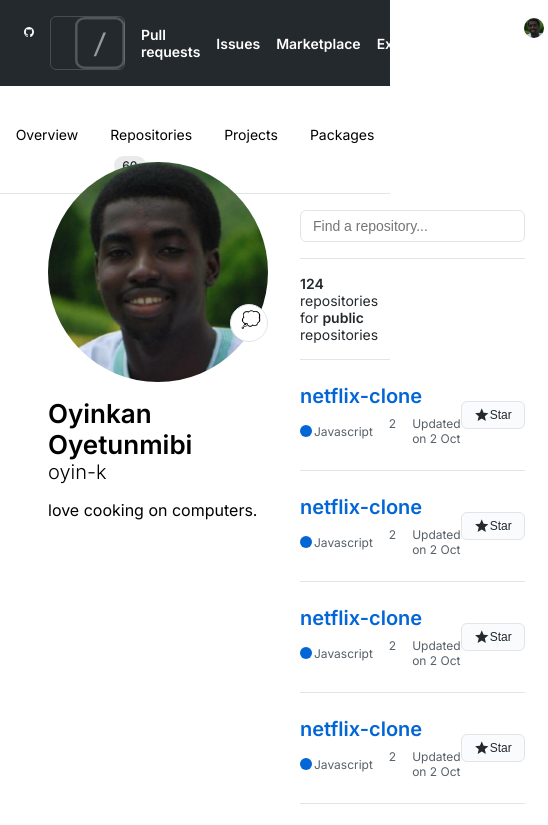
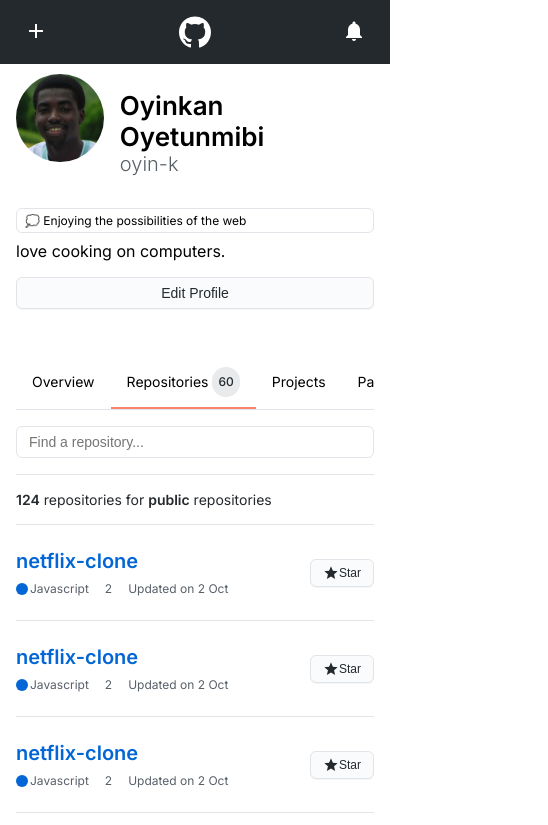
Before and after one commit to oyin-k/coding-challenge-buycoins, a plain HTML site: page index.html in a window 390 px wide. Shown: the top 825 px of the page, 548 px wide, since content can reach past the window. Drawn offline with Linux system fonts and the light colour scheme.

Commit message:
rwd static site done, replace icons next, API int wip

```diff
--- a/index.html
+++ b/index.html
@@ -21,12 +21,22 @@
   </head>
 
   <body>
-    <header>
-      <nav class="nav">
-        <div class="nav--siteNav">
-          <div class="nav--logo">
+    <header class="header">
+      <!-- <nav class="nav"> -->
+      <input
+        type="checkbox"
+        id="header--toggle-checkbox"
+        class="header--toggle-checkbox"
+      />
+      <label for="header--toggle-checkbox" class="header--toggle-label">
+        <div class="header--toggle-inner">
+          <i class="material-icons">add</i>
+        </div>
+      </label>
+      <div class="header--logo">
         <img src="./github-main-logo.svg" alt="logo" />
       </div>
+      <nav class="nav">
         <label class="nav--search-Label">
           <input
             class="nav--search-Label-Input"
@@ -40,13 +50,17 @@
           />
         </label>
 
-          <ul class="nav-links">
-            <li class="nav-link">Pull requests</li>
-            <li class="nav-link">Issues</li>
-            <li class="nav-link">Marketplace</li>
-            <li class="nav-link">Explore</li>
+        <ul class="nav--links">
+          <li class="nav--link">Pull <span class="lg-show">requests</span></li>
+          <li class="nav--link">Issues</li>
+          <li class="nav--link">Marketplace</li>
+          <li class="nav--link">Explore</li>
+          <li class="nav--link show-sm">
+            <img src="./profile.jpeg" alt="profile-picture" />
+            oyin-k
+          </li>
         </ul>
-        </div>
+      </nav>
 
       <div class="nav--actions">
         <div class="nav--actions-notifications">
@@ -61,11 +75,10 @@
           <i class="material-icons">arrow_drop_down</i>
         </div>
       </div>
-      </nav>
+      <!-- </nav> -->
     </header>
 
     <main>
-      <!-- <div style="margin-top: 24px"> -->
       <nav class="pageNav">
         <ul class="pageNav--links">
           <li class="pageNav--link">Overview</li>
@@ -76,7 +89,6 @@
           <li class="pageNav--link">Packages</li>
         </ul>
       </nav>
-      <!-- </div> -->
 
       <div class="main-content">
         <aside class="profile">
@@ -90,6 +102,24 @@
             <p class="profile--info-Description">love cooking on computers.</p>
           </div>
         </aside>
+        <div class="profile--info-md">
+          <div class="profile--info-md-emoji-description">
+            💭 Enjoying the possibilities of the web
+          </div>
+          <p class="profile--info-md-Description">love cooking on computers.</p>
+          <button class="profile--info-md-button">Edit Profile</button>
+        </div>
+
+        <nav class="pageNav-md">
+          <ul class="pageNav--links-md">
+            <li class="pageNav--link-md">Overview</li>
+            <li class="pageNav--link-md active">
+              Repositories <span class="pageNav--counter-md">60</span>
+            </li>
+            <li class="pageNav--link-md">Projects</li>
+            <li class="pageNav--link-md">Packages</li>
+          </ul>
+        </nav>
 
         <section class="feed">
           <div class="feed--filter">
--- a/style.css
+++ b/style.css
@@ -30,26 +30,31 @@
 }
 
 /* Header ****************************** */
-.nav {
+.header {
   display: flex;
-  justify-content: space-between;
   padding: 1.6rem 2.4rem;
   background-color: var(--black);
   color: var(--white);
   font-size: 1.4rem;
 }
 
-.nav--siteNav {
-  display: flex;
+.header--toggle-checkbox,
+.header--toggle-label {
+  display: none;
 }
 
-.nav--logo {
+.nav {
+  display: flex;
+  flex: 1;
+}
+
+.header--logo {
   width: 3.2rem;
   height: 3.2rem;
   margin-right: 1.6rem;
 }
 
-.nav--logo img {
+.header--logo img {
   width: 100%;
   height: 100%;
 }
@@ -78,17 +83,17 @@
   margin-right: 0.8rem;
 }
 
-.nav-links {
+.nav--links {
   display: flex;
   align-items: center;
 }
 
-.nav-links .nav-link {
+.nav--links .nav--link {
   margin-right: 1.6rem;
   font-weight: 600;
 }
 
-.nav-links .nav-link:hover {
+.nav--links .nav--link:hover {
   color: var(--nav-hover);
   cursor: pointer;
 }
@@ -131,6 +136,10 @@
   top: 0;
   background-color: var(--white);
   z-index: 3;
+}
+
+.pageNav-md {
+  display: none;
 }
 
 .pageNav--links {
@@ -209,6 +218,10 @@
   padding: 1.6rem 0;
 }
 
+.profile--info-md {
+  display: none;
+}
+
 .profile--info .profile--info-Name {
   font-size: 2.6rem;
   font-weight: 600;
@@ -218,16 +231,18 @@
   font-size: 2rem;
   font-weight: 300;
   margin-bottom: 1.6rem;
+  color: var(--grey-2);
 }
 
 .profile--info .profile--info-Description {
   font-weight: 400;
+  color: var(--black);
 }
 
 /* Feed ********* */
 
 .feed {
-  flex: 0 0 75%;
+  flex: 0 0 65%;
   padding: 0 1.6rem;
 }
 
@@ -248,7 +263,7 @@
 
 .feed--info {
   padding: 1.6rem 0;
-  width: 40%;
+  width: 100%;
   border-bottom: 1px solid var(--grey-4);
   font-size: 1.4rem;
   color: var(--black);
@@ -323,6 +338,8 @@
   font-size: 12px;
   line-height: 20px;
   background-color: var(--button-background);
+  box-shadow: rgba(27, 31, 35, 0.04) 0px 1px 0px 0px,
+    rgba(255, 255, 255, 0.25) 0px 1px 0px 0px inset;
   border: 1px solid var(--grey-4);
   border-radius: 6px;
   transition: 0.2s cubic-bezier(0.3, 0, 0.5, 1);
@@ -338,3 +355,237 @@
 .feed--item .feed--item-Action button i {
   font-size: 16px;
 }
+
+.show-sm {
+  display: none;
+}
+
+@media (max-width: 830px) {
+  .nav--links .lg-show {
+    display: none;
+  }
+}
+
+@media (max-width: 769px) {
+  .show-sm {
+    display: block;
+  }
+  .header {
+    justify-content: space-between;
+    align-items: center;
+  }
+  .header--toggle-label {
+    display: block;
+    cursor: pointer;
+    position: relative;
+  }
+
+  .header--logo {
+    margin-right: 0;
+  }
+
+  .header--toggle-checkbox:checked ~ .nav {
+    display: block;
+    height: auto;
+  }
+  .nav {
+    position: absolute;
+    width: 100%;
+    padding: 1.6rem;
+    background: #24292e;
+    flex-direction: column;
+    left: 0;
+    top: 60px;
+    z-index: 15000;
+    height: 0;
+    overflow: hidden;
+    display: none;
+    transition: 0.3s ease-in all;
+  }
+
+  .nav--search-Label {
+    position: relative;
+    border: 1px solid var(--grey);
+    display: flex;
+    border-radius: 6px;
+    margin-right: 0;
+    margin-bottom: 1.6rem;
+  }
+
+  .nav--search-Label-Input {
+    border: none;
+    width: 100%;
+    background: none;
+    padding: 0.8rem 1.2rem;
+    color: var(--white);
+  }
+
+  .nav--search-Label-Input::placeholder {
+    color: var(--grey-3);
+  }
+
+  .nav--search-Label-Icon {
+    margin-right: 0.8rem;
+  }
+
+  .nav--links {
+    display: flex;
+    flex-direction: column;
+    width: 100%;
+  }
+
+  .nav--links .nav--link {
+    display: flex;
+    border-top: 1px solid #ffffff26;
+    margin-right: 0;
+    padding: 0.8rem 0;
+    font-weight: 600;
+    width: 100%;
+  }
+
+  .nav--links .nav--link img {
+    width: 20px;
+    height: 20px;
+    margin-right: 0.8rem;
+    border-radius: 50%;
+  }
+
+  .nav--actions-new-dropdown,
+  .nav--actions-profile-dropdown {
+    display: none;
+  }
+
+  .nav--actions-notifications {
+    margin-right: 0;
+  }
+
+  .main-content {
+    display: flex;
+    flex-direction: column;
+    padding: 0 1.6rem;
+  }
+
+  .profile {
+    display: flex;
+    flex-direction: row;
+    flex: none;
+    padding: 0;
+    margin-top: 1rem;
+  }
+
+  .profile--image {
+    width: 8.8rem;
+    height: 8.8rem;
+    position: static;
+    z-index: 0;
+    margin-right: 1.6rem;
+  }
+
+  .profile--image .emoji {
+    display: none;
+  }
+
+  .profile--info-md {
+    display: block;
+    margin-bottom: 2.4rem;
+  }
+
+  .profile--info-md .profile--info-md-emoji-description {
+    font-size: 1.2rem;
+    border: 1px solid var(--grey-4);
+    padding: 0.4rem 0.8rem;
+    border-radius: 6px;
+    margin-bottom: 0.8rem;
+  }
+
+  .profile--info-md .profile--info-md-Description {
+    margin-bottom: 1.6rem;
+  }
+
+  .profile--info .profile--info-Description {
+    display: none;
+  }
+
+  .profile--info-md .profile--info-md-button {
+    color: var(--black);
+    font-weight: 500;
+    padding: 5px 16px;
+    font-size: 14px;
+    line-height: 20px;
+    background-color: var(--button-background);
+    border: 1px solid var(--grey-4);
+    border-radius: 6px;
+    width: 100%;
+    box-shadow: rgba(27, 31, 35, 0.04) 0px 1px 0px 0px,
+      rgba(255, 255, 255, 0.25) 0px 1px 0px 0px inset;
+  }
+
+  .pageNav {
+    display: none;
+  }
+
+  .pageNav-md {
+    margin-top: 2.4rem;
+    display: flex;
+    justify-content: center;
+    border-bottom: 1px solid var(--grey-4);
+    font-size: 1.4rem;
+    line-height: 30px;
+    position: sticky;
+    position: -webkit-sticky;
+    top: 0;
+    background-color: var(--white);
+    z-index: 3;
+  }
+
+  .pageNav--links-md {
+    display: flex;
+  }
+
+  .pageNav--link-md {
+    padding: 1rem 1.6rem;
+    display: flex;
+    /* transition: border-bottom 0.36s ease-in; */
+  }
+
+  .pageNav--link-md .pageNav--counter-md {
+    padding: 0 6px;
+    border-radius: 2rem;
+    display: inline-block;
+    /* line-height: 18px; */
+  }
+
+  .pageNav--link-md:hover {
+    cursor: pointer;
+  }
+
+  .pageNav--link-md:hover:not(.active) {
+    border-bottom: 2px solid var(--grey-4);
+  }
+
+  .active {
+    border-bottom: 2px solid var(--accent-1);
+  }
+
+  .pageNav--counter-md {
+    /* position: sticky; */
+    margin-left: 4px;
+    color: var(--grey-5);
+    padding: 2px 8px;
+    font-size: 1.2rem;
+    font-weight: 500;
+    background-color: #d1d5da80;
+    border-radius: 2rem;
+  }
+
+  .feed {
+    flex: none;
+    padding: 0;
+  }
+}
+
+@media (max-width: 400px) {
+  .pageNav--links-md {
+    overflow: scroll;
+  }
+}
```
Lines whose indentation alone changed are shown as unchanged.
